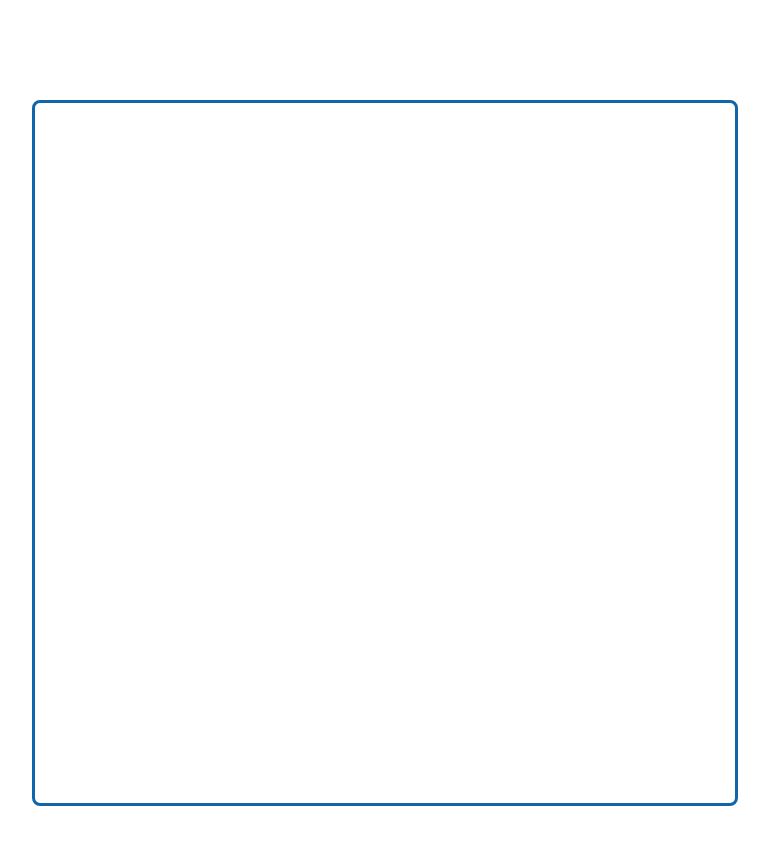
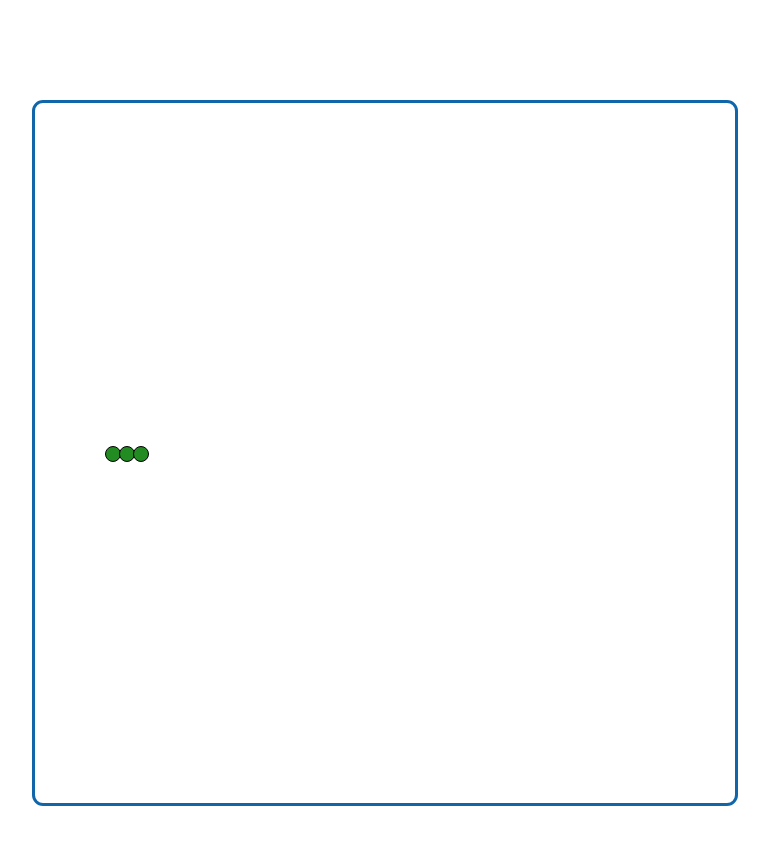
Before and after one commit to Rrroman/react-game, a React app in the folder snake-react-game/: page / in a window 1280 px wide. Shown: the whole page, without its empty margins (255-1024 px from the left). Built offline with nearby package versions, Linux system fonts and the light colour scheme.

Commit message:
feat: add snake to field

```diff
--- /dev/null
+++ b/snake-react-game/src/components/Snake/Snake.js
@@ -0,0 +1,24 @@
+import React from 'react';
+import classes from './Snake.module.css';
+
+const Snake = (props) => {
+  return (
+    <div>
+      {props.snakeCoordinates.map((cell, index) => {
+        const coordinatesStyles = {
+          left: `${cell[0]}%`,
+          top: `${cell[1]}%`,
+        };
+        return (
+          <div
+            key={index}
+            className={classes.snake__cell}
+            style={coordinatesStyles}
+          ></div>
+        );
+      })}
+    </div>
+  );
+};
+
+export default Snake;
--- /dev/null
+++ b/snake-react-game/src/components/Snake/Snake.module.css
@@ -0,0 +1,8 @@
+.snake__cell {
+  position: absolute;
+  width: 2%;
+  height: 2%;
+  background-color: forestgreen;
+  border: 1px solid black;
+  border-radius: 50%;
+}
--- a/snake-react-game/src/containers/App.js
+++ b/snake-react-game/src/containers/App.js
@@ -1,11 +1,22 @@
 import React, { Component } from 'react';
 import classes from './App.module.css';
+import Snake from '../components/Snake/Snake';
 
 class App extends Component {
+  state = {
+    snakeCoordinates: [
+      [10, 49],
+      [12, 49],
+      [14, 49],
+    ],
+  };
+
   render() {
     return (
       <div className={classes.app}>
-        <div className={classes.app__field}></div>
+        <div className={classes.app__field}>
+          <Snake snakeCoordinates={this.state.snakeCoordinates} />
+        </div>
       </div>
     );
   }
--- a/snake-react-game/src/containers/App.module.css
+++ b/snake-react-game/src/containers/App.module.css
@@ -8,5 +8,5 @@
   height: 700px;
   margin: 100px auto;
   border: 3px solid #1166aa;
-  border-radius: 8px;
+  border-radius: 11px;
 }
```
